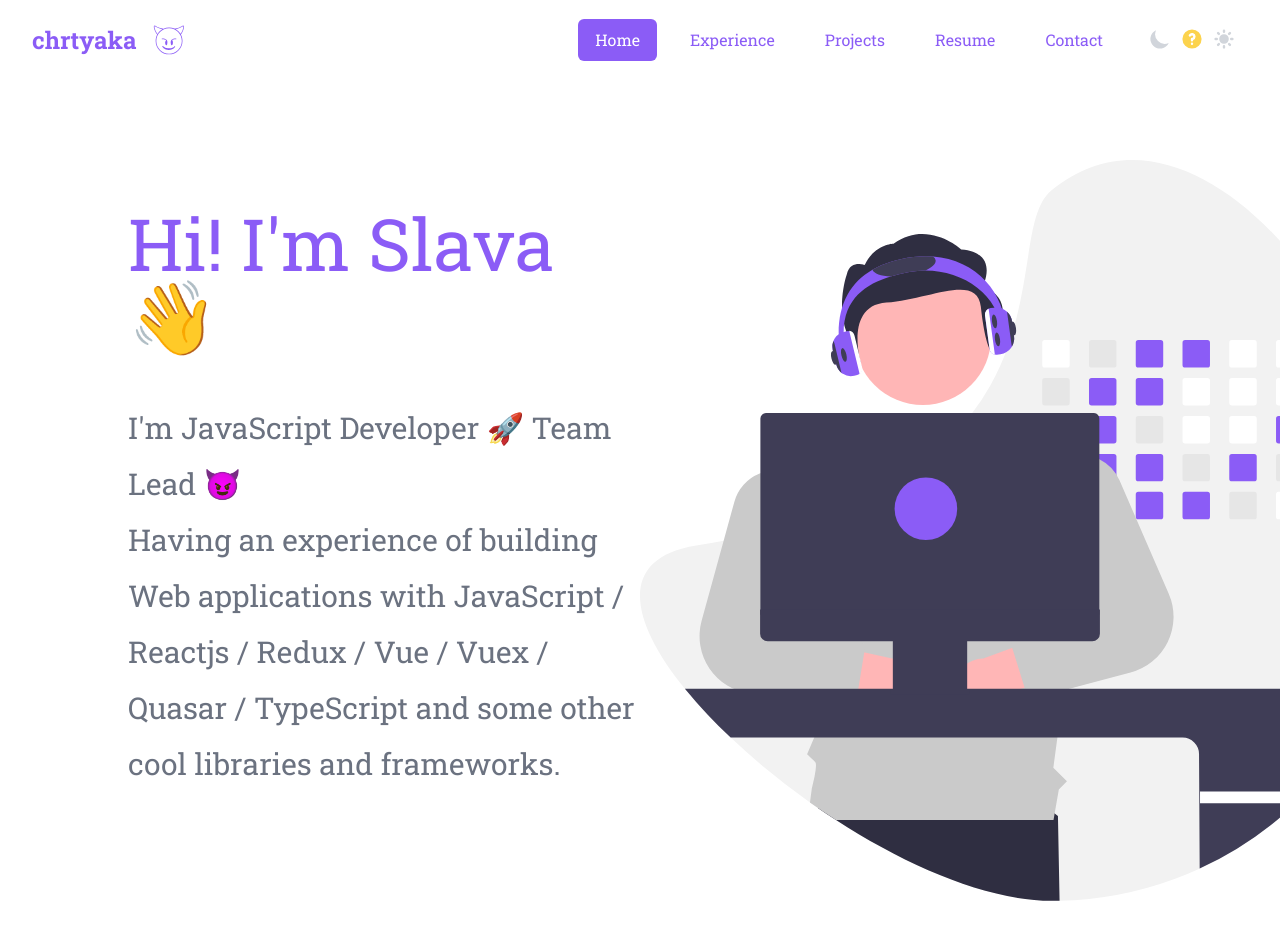
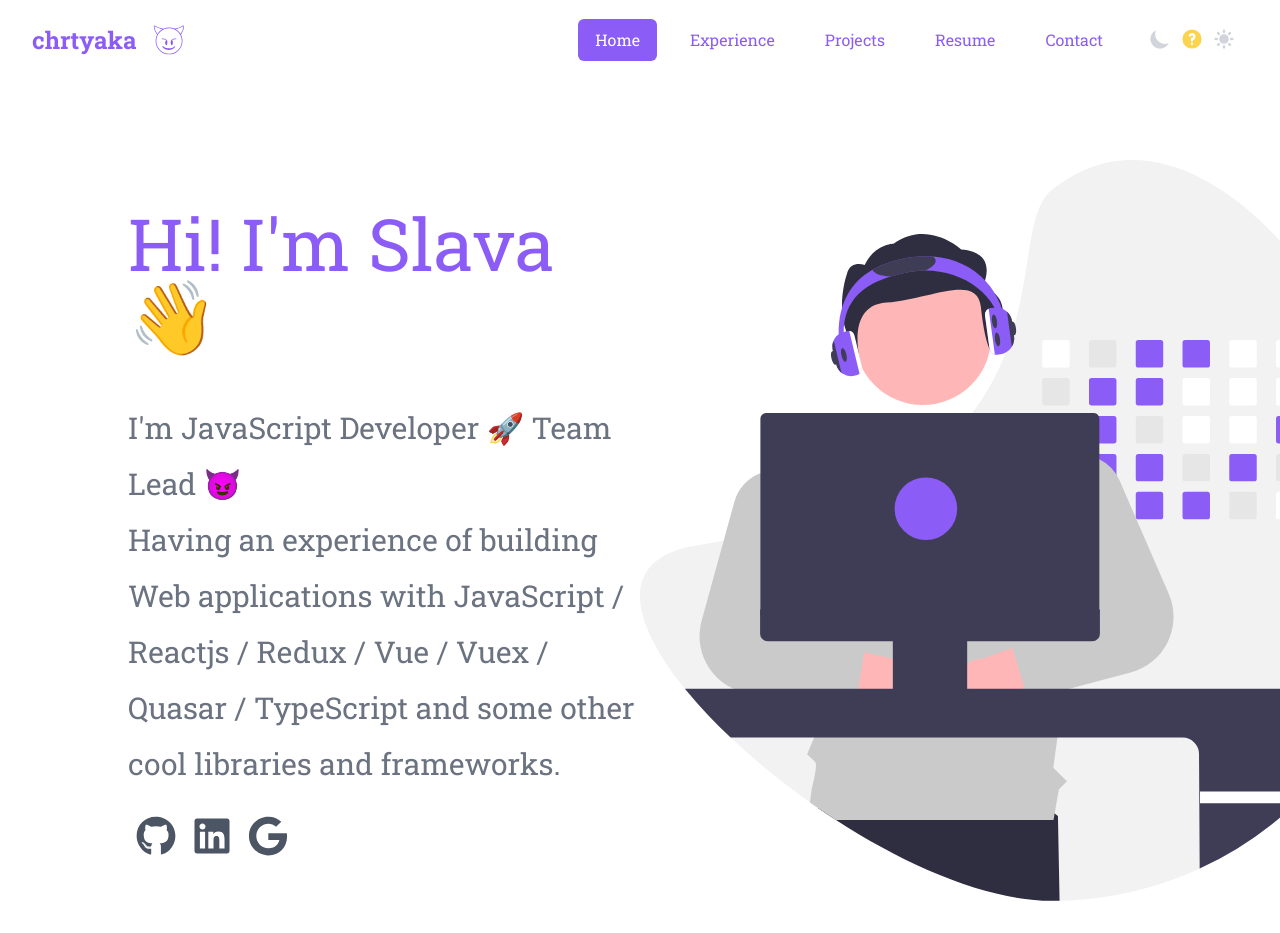
Before and after one commit to Chrtyaka/personal, a Next.js app: page / in a window 1280 px wide. Shown: the top 933 px of the page. Built offline with nearby package versions, Linux system fonts and the light colour scheme.

Commit message:
feat: Add social links icons

```diff
--- /dev/null
+++ b/components/sections/bio/constants/socials.ts
@@ -0,0 +1,20 @@
+import { FaGithub, FaLinkedin, FaGoogle } from 'react-icons/fa';
+import { SocialLink } from '../types';
+
+export const SOCIALS_LINKS: SocialLink[] = [
+  {
+    id: 'github',
+    href: 'https://github.com/Chrtyaka',
+    icon: FaGithub,
+  },
+  {
+    id: 'linkedIn',
+    href: 'https://www.linkedin.com/in/viacheslav-cherkesov-57a044212/',
+    icon: FaLinkedin,
+  },
+  {
+    id: 'mail',
+    href: 'mailto:cherkesov.work@gmail.com',
+    icon: FaGoogle,
+  },
+];
--- a/components/sections/bio/index.tsx
+++ b/components/sections/bio/index.tsx
@@ -1,22 +1,44 @@
 import { BannerBio } from '../../banners/bio';
+import { SOCIALS_LINKS } from './constants/socials';
 
 export const SectionBio = () => {
+  const socials = SOCIALS_LINKS.map((link) => {
     return (
-		<section id='bio' className='mt-8 ml-16 mr-16'>
-			<div className='flex w-full pt-4 pb-8 pl-16 pr-16'>
-				<div className='w-6/12'>
-					<h1 className='text-7xl mt-12 mb-12 text-purple-500'>
+      <a
+        key={link.id}
+        href={link.href}
+        target="_blank"
+        className="p-2"
+        rel="noreferrer"
+      >
+        {
+          <link.icon
+            size="2.5rem"
+            className="text-gray-600 hover:text-purple-500 transition-colors"
+          />
+        }
+      </a>
+    );
+  });
+
+  return (
+    <section id="bio" className="mt-8 ml-16 mr-16">
+      <div className="flex w-full pt-4 pb-8 pl-16 pr-16">
+        <div className="w-6/12">
+          <h1 className="text-7xl mt-12 mb-12 text-purple-500">
             Hi! I'm Slava 👋
           </h1>
-					<p className='text-3xl text-gray-500 font-normal leading-13 mb-4 dark:text-gray-200'>
+          <p className="text-3xl text-gray-500 font-normal leading-13 mb-4 dark:text-gray-200">
             I'm JavaScript Developer 🚀 Team Lead 😈 <br />
             Having an experience of building Web applications with JavaScript /
             Reactjs / Redux / Vue / Vuex / Quasar / TypeScript and some other
             cool libraries and frameworks.
           </p>
+
+          <div className="flex items-center">{socials}</div>
         </div>
 
-				<div className='w-6/12'>
+        <div className="w-6/12">
           <BannerBio />
         </div>
       </div>
--- /dev/null
+++ b/components/sections/bio/types.ts
@@ -0,0 +1,12 @@
+import React from 'react';
+
+type LinkIcon = {
+  size: string;
+  className: string;
+};
+
+export type SocialLink = {
+  id: string;
+  href: string;
+  icon: React.FC<LinkIcon>;
+};
```
Lines whose indentation alone changed are shown as unchanged.
